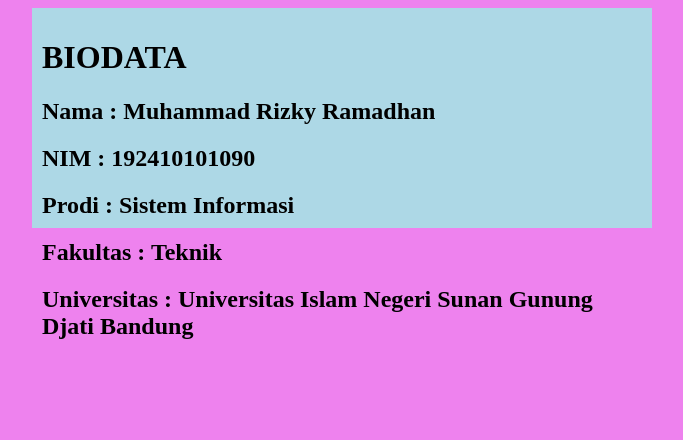
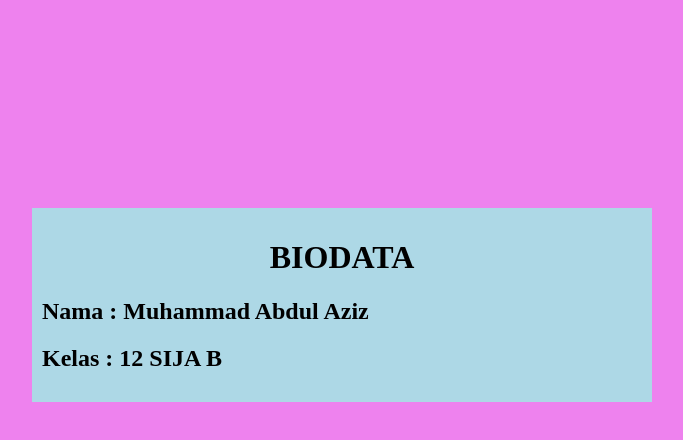
Before and after one commit to ZizyLiz/PKK, a plain HTML site: page index.html in a window 1280 px wide. Shown: the whole page, without its empty margins (298-981 px from the left). Drawn offline with Linux system fonts and the light colour scheme.

Commit message:
editing biodata and style

```diff
--- a/index.html
+++ b/index.html
@@ -8,18 +8,12 @@
 </head>
 <body>
     <div class="box">
-        <div class="image">
-
-        </div>
         <div class="teks">
             <div class="name">
                 <div class="biodata">
                     <h1>BIODATA</h1>
-                    <h2>Nama : Muhammad Rizky Ramadhan</h2>
-                    <h2>NIM : 192410101090</h2>
-                    <h2>Prodi : Sistem Informasi</h2>
-                    <h2>Fakultas : Teknik</h2>
-                    <h2>Universitas : Universitas Islam Negeri Sunan Gunung Djati Bandung</h2>
+                    <h2>Nama        : Muhammad Abdul Aziz</h2>
+                    <h2>Kelas       : 12 SIJA B</h2>
                 </div>
             </div>
         </div>
--- a/style.css
+++ b/style.css
@@ -4,11 +4,14 @@ body{
     justify-content: center;
 }
 .box{
-    display: flex;
+    margin-top: 200px;
     width: 600px;
-    height: 200px;
+    height: fit-content;
     background-color: lightblue;
-    animation: mymove 5s infinite;
     align-items: start;
     padding: 10px;
 }
+h1{
+    width: 100%;
+    text-align: center;
+}
```
